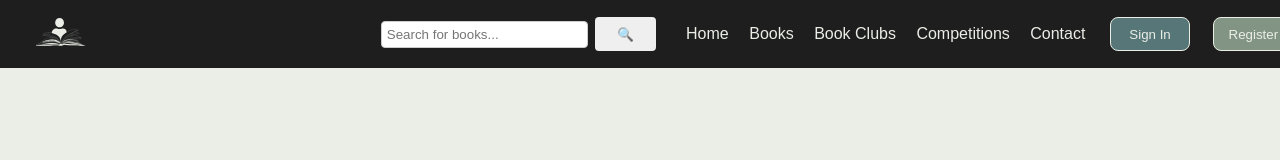
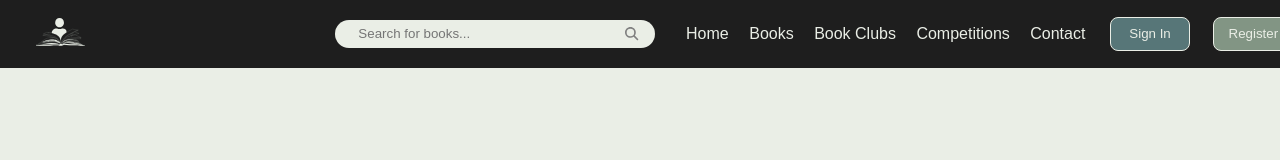
Before and after one commit to ehhurst/social-books, a React (Vite) app in the folder frontend/: page / in a window 1280 px wide. Shown: the top 160 px of the page. Built offline with nearby package versions, Linux system fonts and the light colour scheme.

Commit message:
fixes header spacing with css

```diff
--- a/frontend/src/assets/css/SearchBar.css
+++ b/frontend/src/assets/css/SearchBar.css
@@ -0,0 +1,36 @@
+/* Search bar styles */
+div#search-container {
+    display: flex;
+    align-items: center;
+    padding-right: 1vw;
+
+
+}
+
+form#search-bar {
+    width: 25vw;
+    height: 3.5vh;
+    background-color: var(--light-primary-color);
+    border-radius: 25px;
+    display: flex;
+    align-items: center;
+    justify-content: space-around;
+}
+
+form#search-bar input[type='text'] {
+    background-color: transparent;
+    color: var(--secondary-font-color);
+    border: none;
+    width: 67%;
+    padding:0.5em;
+}
+
+form#search-bar input[type='text']:focus {
+    outline-width: 0;
+}
+
+form#search-bar button[type='submit'] {
+    background-color: transparent;
+    border: none;
+    width: 1em;
+}
--- a/frontend/src/components/SearchBar.tsx
+++ b/frontend/src/components/SearchBar.tsx
@@ -2,6 +2,8 @@ import { useState } from 'react';
 import { useNavigate } from 'react-router-dom';
 
 import '../assets/css/SearchBar.css'
+import { FontAwesomeIcon } from '@fortawesome/react-fontawesome';
+import { faMagnifyingGlass } from '@fortawesome/free-solid-svg-icons';
 // import '../assets/css/global.css'
 
 function SearchBar() {
@@ -16,15 +18,17 @@ function SearchBar() {
     };
 
         return(
-            <form className="search-bar" onSubmit={handleSearch}>
+            <div id='search-container'>
+                <form id="search-bar" onSubmit={handleSearch}>
                     <input
                         type="text"
                         placeholder = "Search for books..."
                         value={searchTerm}
                         onChange={(e) => setSearchTerm(e.target.value)}
                     />
-                <button type="submit">🔍</button>
+                    <button type="submit"><FontAwesomeIcon id="search-icon"icon={faMagnifyingGlass} color={'grey'} /></button>
                 </form>
+            </div>
         );
 }
 export default SearchBar;
```
Lines whose indentation alone changed are shown as unchanged.
